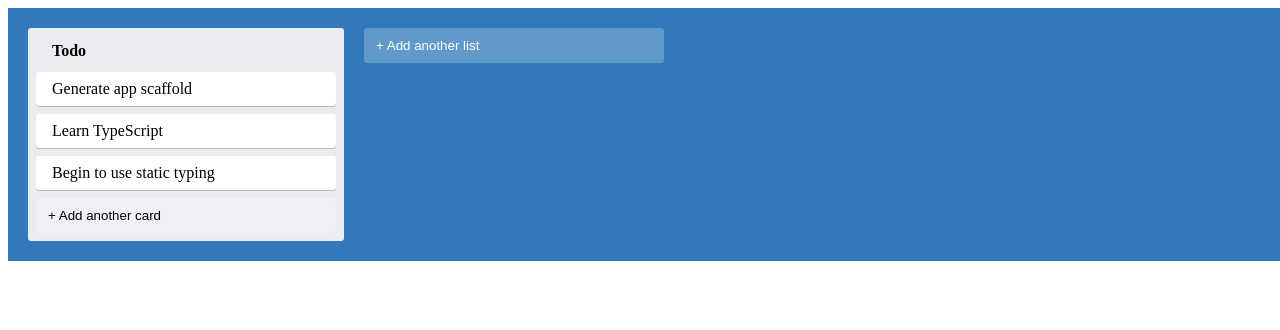
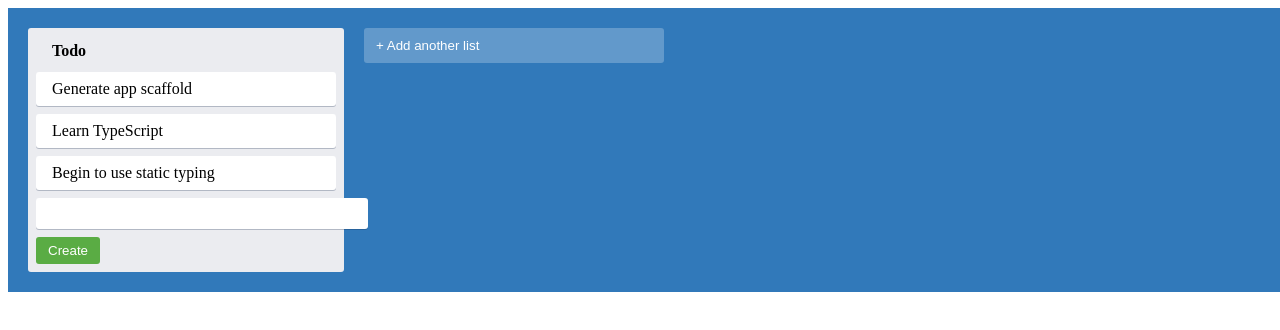
Before and after one commit to ChristinaGaitan/trello-clone, a React (Create React App) app: page / in a window 1280 px wide. Both pictures are taken after a click on the button "+ Add another card". Shown: the top 330 px of the page. Built offline with nearby package versions, Linux system fonts and the light colour scheme; the HTML template or start-up script is replaced by a standard one.

Commit message:
Create AddNewForm component

```diff
--- a/src/AddNewItem.tsx
+++ b/src/AddNewItem.tsx
@@ -1,5 +1,6 @@
 import { useState } from 'react'
 import { AddItemButton } from './styles'
+import { NewItemForm } from './NewItemForm'
 
 type AddNewItemProps = {
     onAdd(text: string): void // callback function that will be called when we click the Create button
@@ -12,7 +13,14 @@
     const { onAdd, toggleButtonText, dark } = props;
 
     if (showForm) {
-        // We show item creation from here
+        return (
+            <NewItemForm
+                onAdd={(text) => {
+                    onAdd(text)
+                    setShowForm(false)
+                }}
+            />
+        )
     }
 
     return (
--- /dev/null
+++ b/src/NewItemForm.tsx
@@ -0,0 +1,19 @@
+import { useState } from "react";
+import { NewItemFormContainer, NewItemButton, NewItemInput } from "./styles";
+
+type NewItemFormProps = {
+    onAdd(text: string): void
+}
+
+export const NewItemForm = ({onAdd}: NewItemFormProps) => {
+    const [text, setText] = useState("");
+
+    return (
+        <NewItemFormContainer>
+            <NewItemInput value={text} onChange={(e) => setText(e.target.value)} />
+            <NewItemButton onClick={() => onAdd(text)}>
+                Create
+            </NewItemButton>
+        </NewItemFormContainer>
+    )
+}
--- a/src/styles.ts
+++ b/src/styles.ts
@@ -54,3 +54,30 @@
         background-color: #ffffff52;
     }
 `
+
+export const NewItemFormContainer = styled.div`
+    max-width: 300px;
+    display: flex;
+    flex-direction: column;
+    width: 100%;
+    align-items: flex-start;
+`
+
+export const NewItemButton = styled.button`
+    background-color: #5aac44;
+    border-radius: 3px;
+    border: none;
+    box-shadow: none;
+    color: #fff;
+    padding: 6px 12px;
+    text-align: center;
+`
+
+export const NewItemInput = styled.input`
+    border-radius: 3px;
+    border: none;
+    box-shadow: #091e4240 0px 1px 0px 0px;
+    margin-bottom: 0.5rem;
+    padding: 0.5rem 1rem;
+    width: 100%;
+`
```
